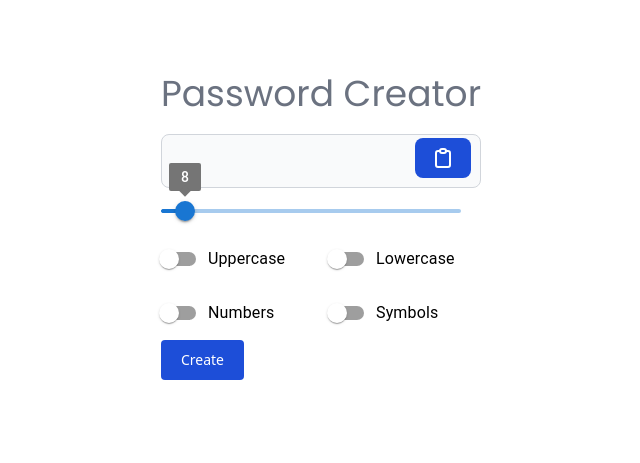
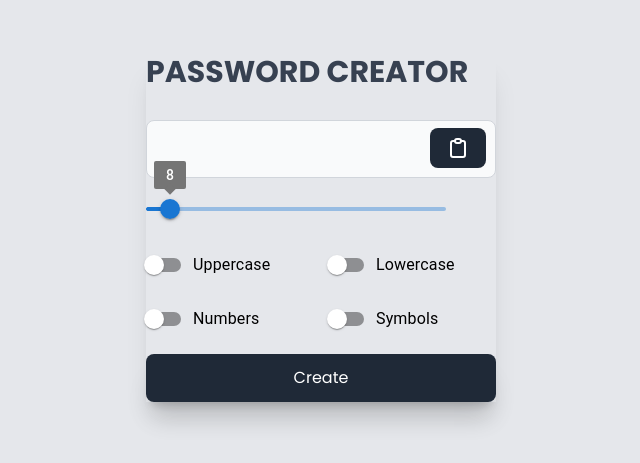
Before and after one commit to Bariscncfc/password-creator, a React (Create React App) app: page / in a window 1280 px wide. Shown: the part 171-634 px from the top of the page, without its empty margins (319-959 px from the left). Built offline with nearby package versions, Linux system fonts and the light colour scheme.

Commit message:
[fear] Alertifyjs
add alertifyjs notification

```diff
--- a/package.json
+++ b/package.json
@@ -11,6 +11,7 @@
     "@testing-library/jest-dom": "^5.16.4",
     "@testing-library/react": "^13.3.0",
     "@testing-library/user-event": "^13.5.0",
+    "alertifyjs": "^1.13.1",
     "framer-motion": "^6.5.1",
     "r-range-slider": "^4.1.3",
     "react": "^18.2.0",
--- a/src/App.js
+++ b/src/App.js
@@ -2,10 +2,7 @@ import { useState } from "react";
 import { useToast } from "@chakra-ui/react";
 import RangeSlider from "./components/RangeSlider";
 import FormControl from "./components/FormControl";
-import {
-  NotificationContainer,
-  NotificationManager,
-} from "react-notifications";
+import alertify from "alertifyjs";
 
 import Title from "./components/Title";
 import Password from "./components/Password";
@@ -29,9 +26,9 @@ function App() {
   const copyPassword = async (password) => {
     try {
       await navigator.clipboard.writeText(password);
-      NotificationManager.success("Success message", "Title here");
+      alertify.notify("Password copied to clipboard", "success", 5);
     } catch (err) {
-      console.error("error");
+      alertify.notify("error");
     }
   };
 
@@ -71,8 +68,8 @@ function App() {
   };
 
   return (
-    <div className="flex justify-center items-center h-screen">
-      <div className="space-y-2">
+    <div className="flex justify-center items-center h-screen bg-gray-200 ">
+      <div className="space-y-4 shadow-xl	 ">
         <Title />
         <Password
           password={password}
@@ -95,8 +92,7 @@ function App() {
           setSymbols={setSymbols}
         />
         <button
-          type="button"
-          className="text-white bg-blue-700 hover:bg-blue-800 focus:outline-none focus:ring-4 focus:ring-blue-300 font-medium rounded text-sm px-5 py-2.5 text-center mr-2 mb-2 dark:bg-blue-600 dark:hover:bg-blue-700 dark:focus:ring-blue-800"
+          className="w-full h-12 px-6 font-poppins text-white transition-colors duration-150 bg-gray-800 hover:bg-gray-900 rounded-lg focus:shadow-outline shadow-xl	"
           onClick={generatePassword}
         >
           Create
--- a/src/components/FormControl/index.js
+++ b/src/components/FormControl/index.js
@@ -1,4 +1,4 @@
-import { FormControlLabel, FormGroup, Switch } from "@mui/material";
+import { FormControlLabel, Switch } from "@mui/material";
 import React from "react";
 
 const FormControl = ({
@@ -27,6 +27,7 @@ const FormControl = ({
         control={
           <Switch
             {...lowercase}
+            color="secondary"
             checked={lowercase}
             onChange={() => setLowercase(!lowercase)}
           />
@@ -37,6 +38,7 @@ const FormControl = ({
         control={
           <Switch
             {...numbers}
+            color="warning"
             checked={numbers}
             onChange={() => setNumbers(!numbers)}
           />
@@ -47,6 +49,7 @@ const FormControl = ({
         control={
           <Switch
             {...symbols}
+            color="success"
             checked={symbols}
             onChange={() => setSymbols(!symbols)}
           />
--- a/src/components/Password/index.js
+++ b/src/components/Password/index.js
@@ -5,9 +5,9 @@ const Password = ({ password, setPassword, onClick }) => {
     <div>
       <div className="relative">
         <input
-          type="search"
+          type="text"
           id="default-search"
-          className="block p-4 pl-10 w-full text-sm text-gray-900 bg-gray-50 rounded-lg border border-gray-300 focus:ring-blue-500 focus:border-blue-500 dark:bg-gray-700 dark:border-gray-600 dark:placeholder-gray-400 dark:text-white dark:focus:ring-blue-500 dark:focus:border-blue-500"
+          className="block p-4 pl-4 w-full text-md font-poppins text-gray-900 bg-gray-50 rounded-lg border border-gray-300 focus:ring-blue-500 focus:border-blue-500 dark:bg-gray-700 dark:border-gray-600 dark:placeholder-gray-400 dark:text-white dark:focus:ring-blue-500 dark:focus:border-blue-500"
           placeholder=""
           value={password}
           disabled
@@ -15,7 +15,7 @@ const Password = ({ password, setPassword, onClick }) => {
         />
         <button
           onClick={() => onClick(password)}
-          className="text-white absolute right-2.5 bottom-2.5 bg-blue-700 hover:bg-blue-800 focus:ring-4 focus:outline-none focus:ring-blue-300 font-medium rounded-lg text-sm px-4 py-2 dark:bg-blue-600 dark:hover:bg-blue-700 dark:focus:ring-blue-800"
+          className="text-white absolute right-2.5 bottom-2.5 bg-gray-800 hover:bg-blue-800 focus:ring-4 focus:outline-none focus:ring-blue-300 font-medium rounded-lg text-sm px-4 py-2 dark:bg-blue-600 dark:hover:bg-blue-700 dark:focus:ring-blue-800"
         >
           <svg
             xmlns="http://www.w3.org/2000/svg"
--- a/src/components/Title/index.js
+++ b/src/components/Title/index.js
@@ -3,7 +3,7 @@ import React from "react";
 const Title = () => {
   return (
     <div>
-      <h1 className="font-poppins text-4xl inline-flex mb-4 max-w-2xl leading-8 text-gray-500 ">
+      <h1 className="font-poppins font-semibold uppercase text-3xl inline-flex mb-4 max-w-2xl leading-8 text-gray-700 ">
         Password Creator
       </h1>
     </div>
--- a/src/index.js
+++ b/src/index.js
@@ -2,6 +2,7 @@ import React from "react";
 import ReactDOM from "react-dom/client";
 import "./index.css";
 import App from "./App";
+import "alertifyjs/build/css/alertify.min.css";
 
 const root = ReactDOM.createRoot(document.getElementById("root"));
 root.render(
```
Also changed, not shown: 1 other file (tests, documents, lock files or other folders).
